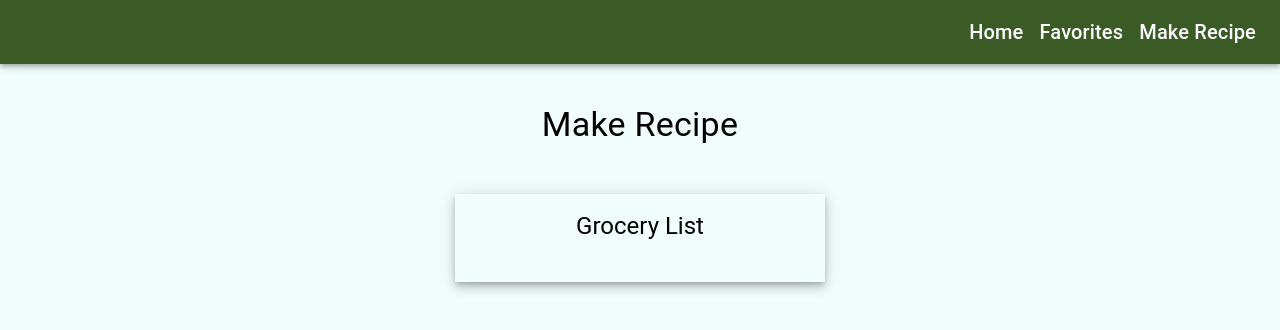
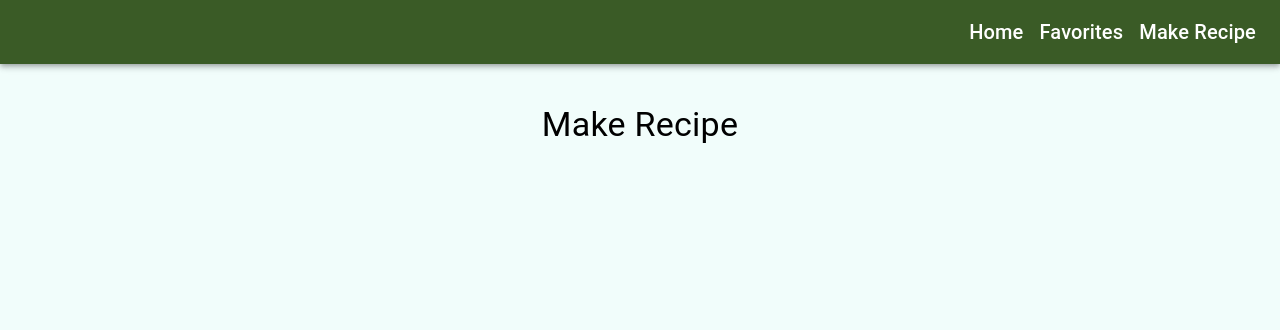
Before and after one commit to vknanavati/Recipe-App, a React (Create React App) app: page /make in a window 1280 px wide. Shown: the top 330 px of the page. Built offline with nearby package versions, Linux system fonts and the light colour scheme.

Commit message:
added conditional to check for length of makeRecipe to show Grocery List and added li tags to number Grocery List.

```diff
--- a/src/components/MakeRecipe.js
+++ b/src/components/MakeRecipe.js
@@ -33,6 +33,7 @@ export function MakeRecipe({makeRecipe, addGrocery, groceryItem, setGroceryItem}
                     </Grid>
                 ))}
 
+                {makeRecipe.length > 0 && (
                     <Grid
                         item
                         sm={8}
@@ -51,10 +52,19 @@ export function MakeRecipe({makeRecipe, addGrocery, groceryItem, setGroceryItem}
                         >
                             Grocery List
                         </Typography>
-                        {groceryItem.map((item, i)=>(
-                            <Typography sx={{fontSize: 20}} key={i}>{item}</Typography>
-                        ))}
+                        <ol>
+                        {groceryItem.map((item, i)=>{
+                            return (
+                            <Grid container>
+                                <Grid>
+                                    <li><Typography sx={{fontSize: 20}} key={i}>{item}</Typography></li>
+                                </Grid>
+                            </Grid>
+                            )
+                        })}
+                        </ol>
                     </Grid>
+                    )}
                 </Grid>
             </Grid>
         </Container>
```
